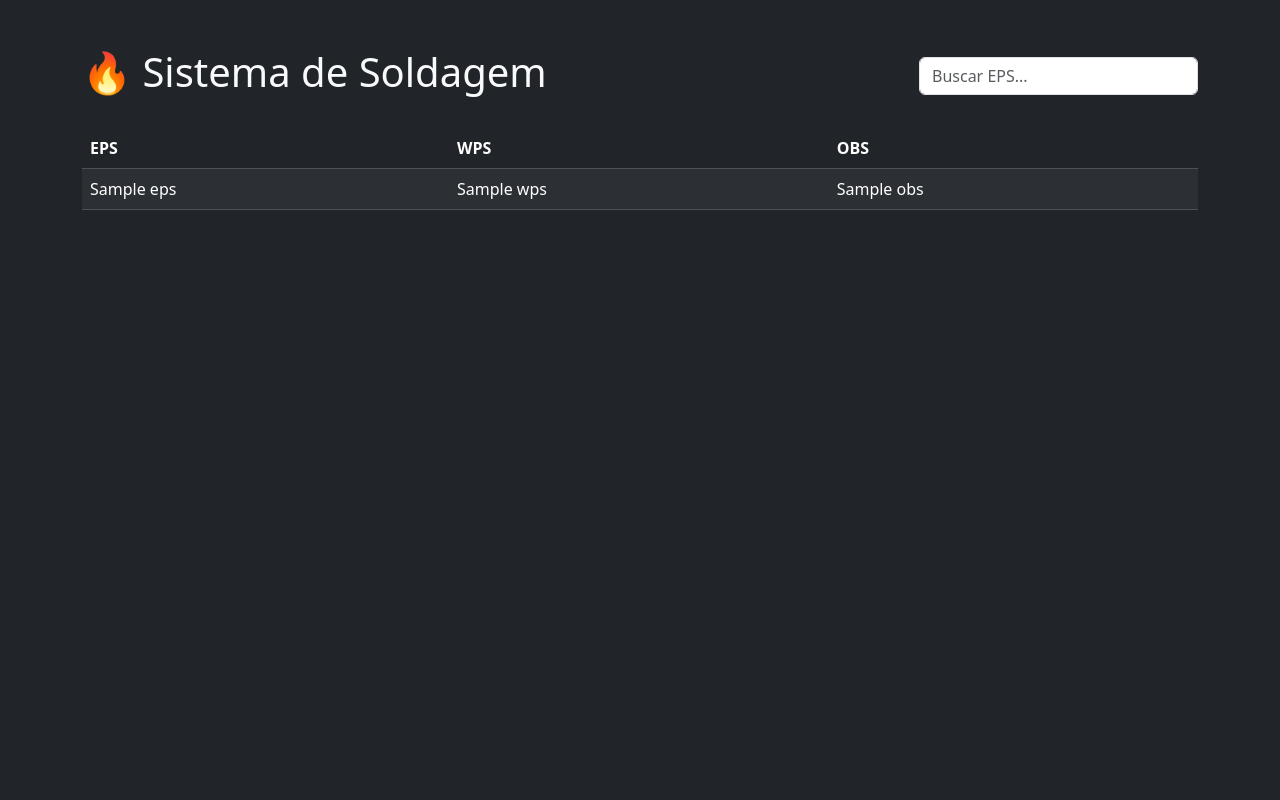
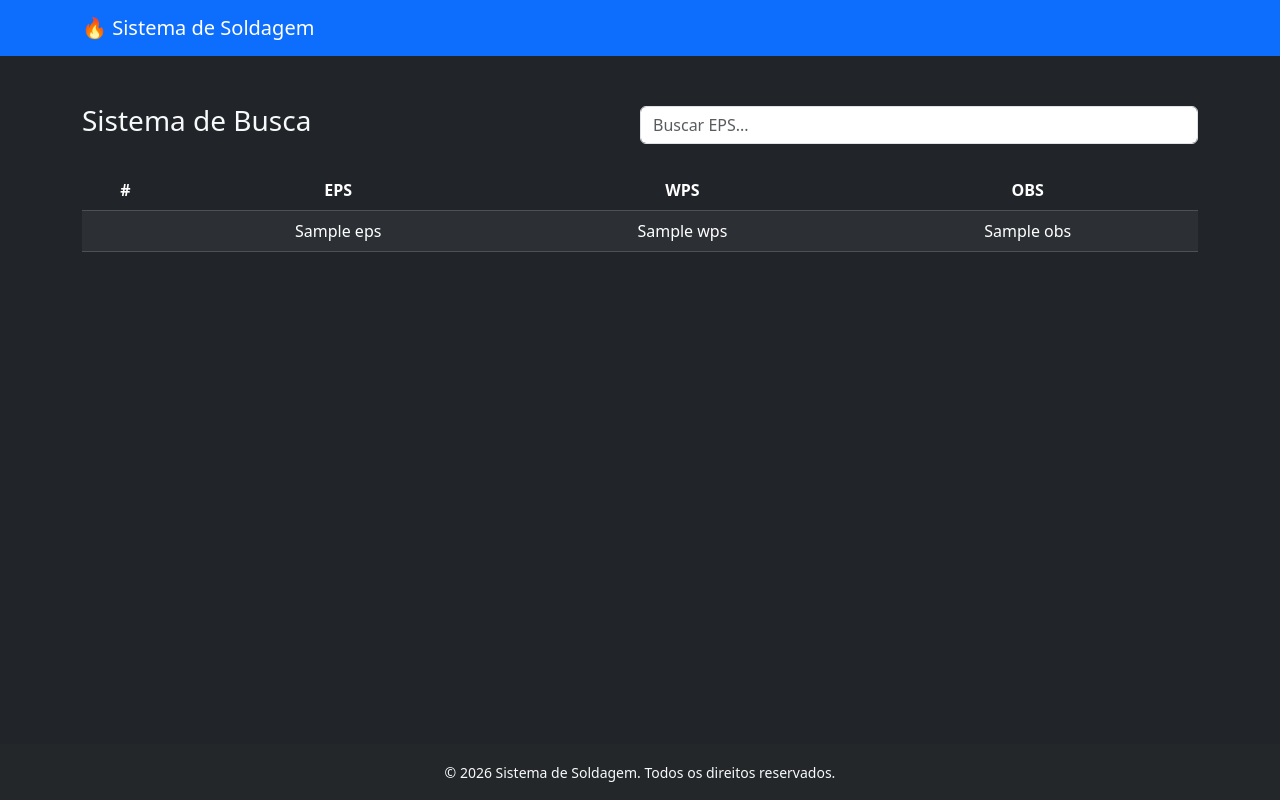
Before and after one commit to Rodrigodainez/Soldagem-web, a Flask app: template templates/index.html in a window 1280 px wide. Run offline with Flask 3, Linux system fonts and the light colour scheme; the template is opened without the code that fills it: most values are stand-ins (such as "Sample title", 1, 10 or a date in 2020).

Commit message:
Atualizar o index.html

```diff
--- a/templates/index.html
+++ b/templates/index.html
@@ -5,75 +5,89 @@
 
     <title>Sistema Soldagem</title>
 
+    <!-- Integrar Bootstrap -->
     <link href="https://cdn.jsdelivr.net/npm/bootstrap@5.3.3/dist/css/bootstrap.min.css" rel="stylesheet">
-
+    <style>
+        /* Melhorar a aparência do campo de busca */
+        #search {
+            transition: box-shadow 0.3s, border-color 0.3s;
+        }
+        #search:focus {
+            box-shadow: 0 0 0 4px rgba(88, 115, 255, 0.3);
+            border-color: #5873ff;
+        }
+        /* Adicionar espaçamento ao rodapé */
+        footer {
+            margin-top: auto;
+            padding: 1rem;
+            background: #23272a;
+        }
+    </style>
 </head>
 
-<body class="bg-dark text-light">
+<body class="bg-dark text-light d-flex flex-column min-vh-100">
+
+    <!-- Barra de navegação -->
+    <nav class="navbar navbar-expand-lg navbar-dark bg-primary">
+        <div class="container">
+            <a class="navbar-brand" href="#">🔥 Sistema de Soldagem</a>
+        </div>
+    </nav>
 
     <div class="container mt-5">
 
+        <!-- Cabeçalho e barra de busca -->
         <div class="d-flex justify-content-between align-items-center mb-4">
-
-        <h1>🔥 Sistema de Soldagem</h1>
-
+            <h1 class="h3">Sistema de Busca</h1>
             <input
                 type="text"
                 id="search"
-            class="form-control w-25"
+                class="form-control w-50 w-md-25"
                 placeholder="Buscar EPS..."
             >
-
         </div>
 
-    <table class="table table-dark table-hover table-striped">
-
+        <!-- Tabela -->
+        <div class="table-responsive">
+            <table class="table table-dark table-hover table-striped align-middle text-center">
                 <thead>
                     <tr>
+                        <th>#</th>
                         <th>EPS</th>
                         <th>WPS</th>
                         <th>OBS</th>
                     </tr>
                 </thead>
-
                 <tbody id="tableBody">
-
                     {% for item in itens %}
-
                     <tr>
+                        <td>{{ forloop.counter }}</td>
                         <td>{{ item.eps }}</td>
                         <td>{{ item.wps }}</td>
                         <td>{{ item.obs }}</td>
                     </tr>
+                    {% endfor %}
+                </tbody>
+            </table>
+        </div>
 
-            {% endfor %}
-
-        </tbody>
-
-    </table>
+        <!-- Estado vazio -->
+        <div id="emptyState" class="text-center mt-3 d-none">
+            <p class="text-warning">Nenhum item encontrado. 🙁</p>
+        </div>
 
     </div>
 
+    <!-- Rodapé -->
+    <footer class="text-center text-light">
+        <small>&copy; 2026 Sistema de Soldagem. Todos os direitos reservados.</small>
+    </footer>
+
+    <!-- Script -->
     <script>
-
-const search = document.getElementById("search")
+    const search = document.getElementById("search");
+    const rows = document.querySelectorAll("#tableBody tr");
+    const emptyState = document.getElementById("emptyState");
 
     search.addEventListener("keyup", () => {
-
-    const value = search.value.toLowerCase()
-
-    const rows = document.querySelectorAll("#tableBody tr")
-
-    rows.forEach(row => {
-
-        row.style.display =
-            row.innerText.toLowerCase().includes(value)
-            ? ""
-            : "none"
-    })
-})
-
-</script>
-
-</body>
-</html>
+        const
```
Lines whose indentation alone changed are shown as unchanged.
